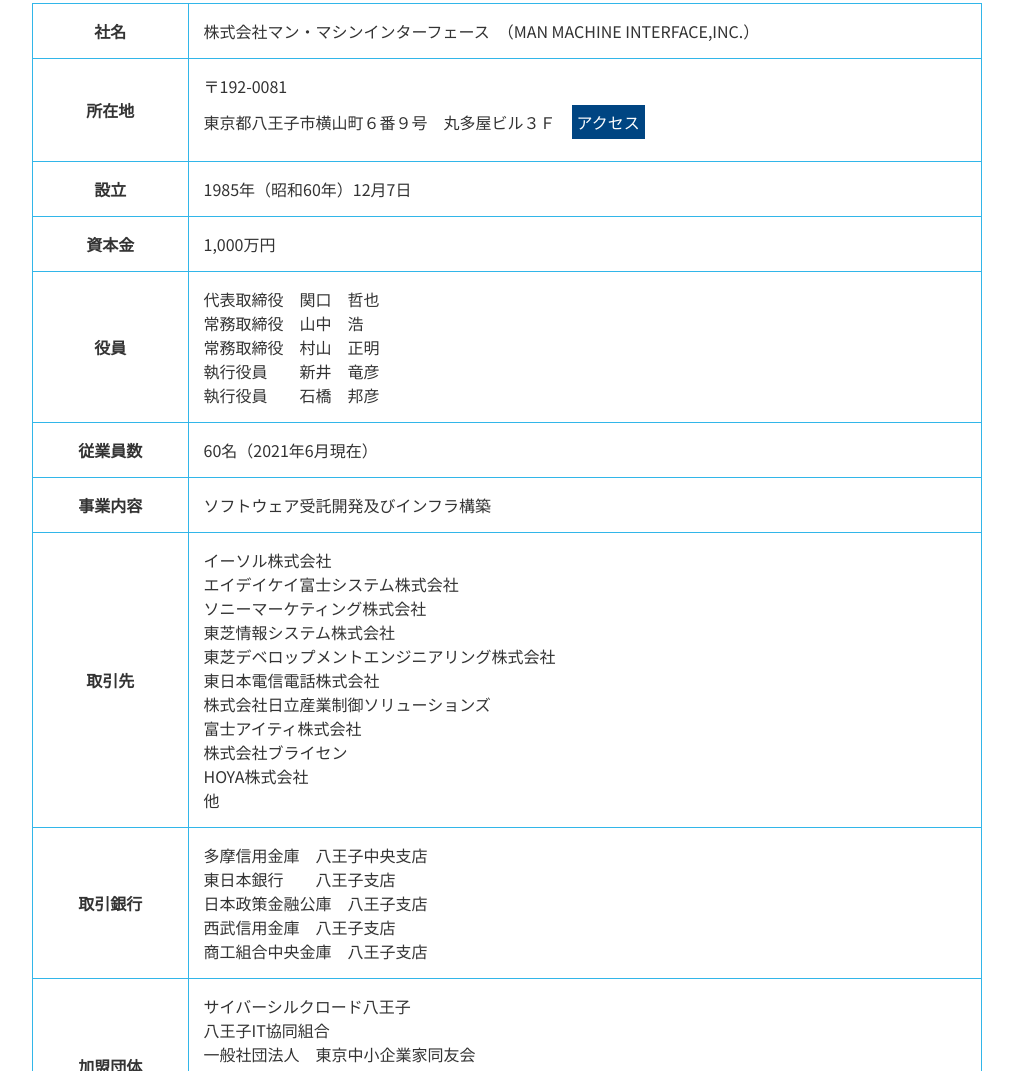
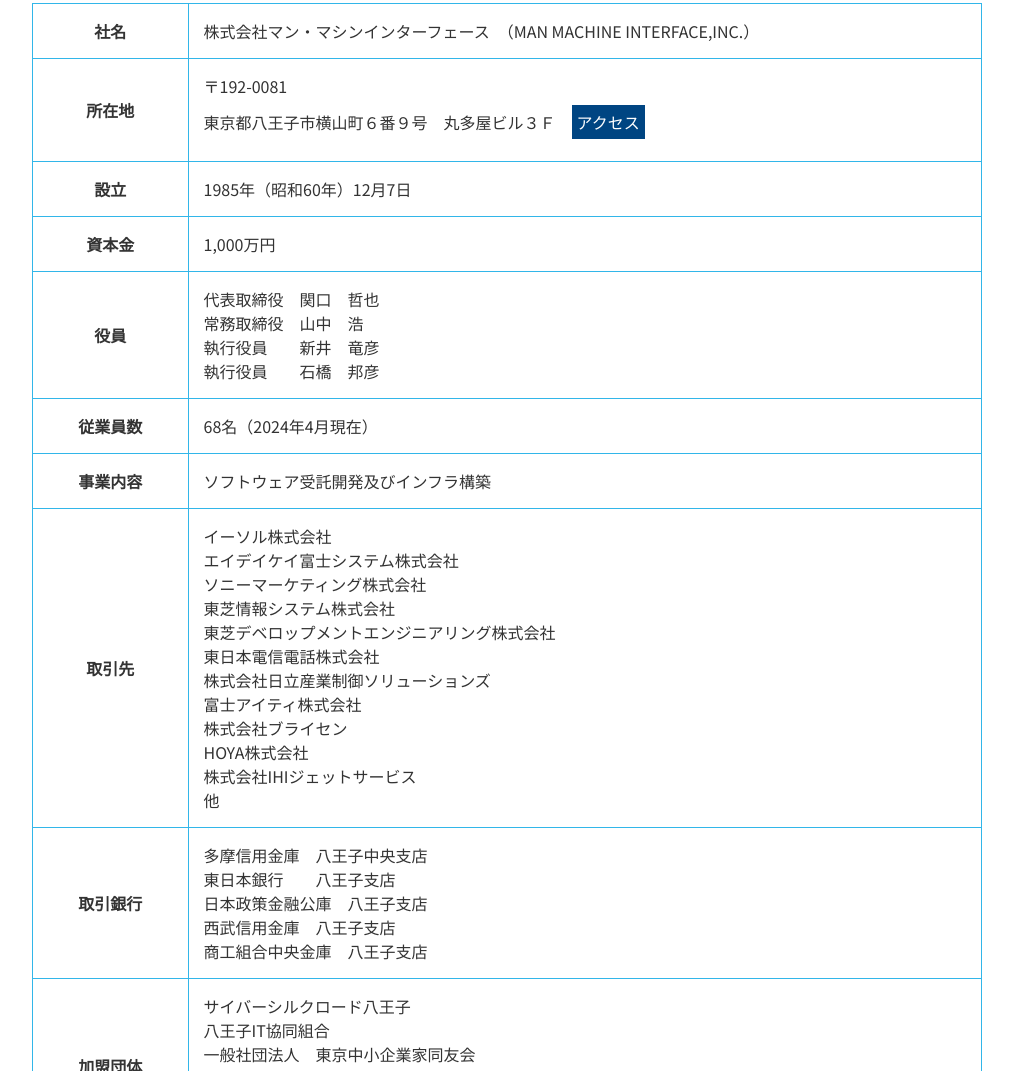
Before and after one commit to mmi-sc/mmi-sc.github.io, a plain HTML site: page about/outline/index.html in a window 1280 px wide. Shown: the part 972-2043 px from the top of the page, without its empty margins (133-1146 px from the left). Drawn offline with nearby package versions, Linux system fonts and the light colour scheme; some packages are replaced by stand-ins of ours; files that its build step writes are made by us from their sources; no server answers; a script that the page names is missing.

Commit message:
会社概要更新

```diff
--- a/about/outline/index.html
+++ b/about/outline/index.html
@@ -222,11 +222,11 @@
 </tr>
 <tr>
 <th>役員</th>
-<td>代表取締役　関口　哲也<br>常務取締役　山中　浩<br>常務取締役　村山　正明<br>執行役員　　新井　竜彦<br>執行役員　　石橋　邦彦</td>
+<td>代表取締役　関口　哲也<br>常務取締役　山中　浩<br>執行役員　　新井　竜彦<br>執行役員　　石橋　邦彦</td>
 </tr>
 <tr>
 <th>従業員数</th>
-<td>60名（2021年6月現在）</td>
+<td>68名（2024年4月現在）</td>
 </tr>
 <tr>
 <th>事業内容</th>
@@ -234,7 +234,7 @@
 </tr>
 <tr>
 <th>取引先</th>
-<td>イーソル株式会社<br>エイデイケイ富士システム株式会社<br>ソニーマーケティング株式会社<br>東芝情報システム株式会社<br>東芝デベロップメントエンジニアリング株式会社<br>東日本電信電話株式会社<br>株式会社日立産業制御ソリューションズ<br>富士アイティ株式会社<br>株式会社ブライセン<br>HOYA株式会社<br>他</td>
+<td>イーソル株式会社<br>エイデイケイ富士システム株式会社<br>ソニーマーケティング株式会社<br>東芝情報システム株式会社<br>東芝デベロップメントエンジニアリング株式会社<br>東日本電信電話株式会社<br>株式会社日立産業制御ソリューションズ<br>富士アイティ株式会社<br>株式会社ブライセン<br>HOYA株式会社<br>株式会社IHIジェットサービス<br>他</td>
 </tr>
 <tr>
 <th>取引銀行</th>
```
